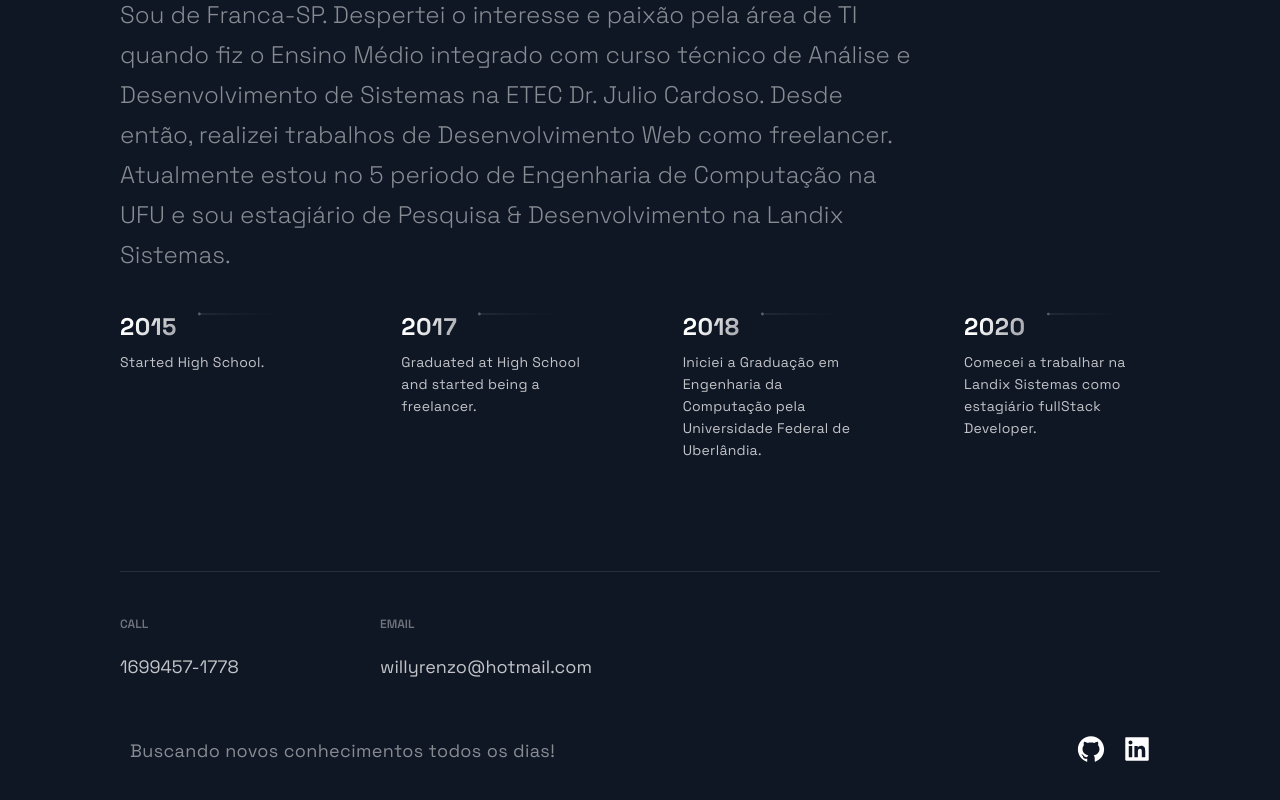
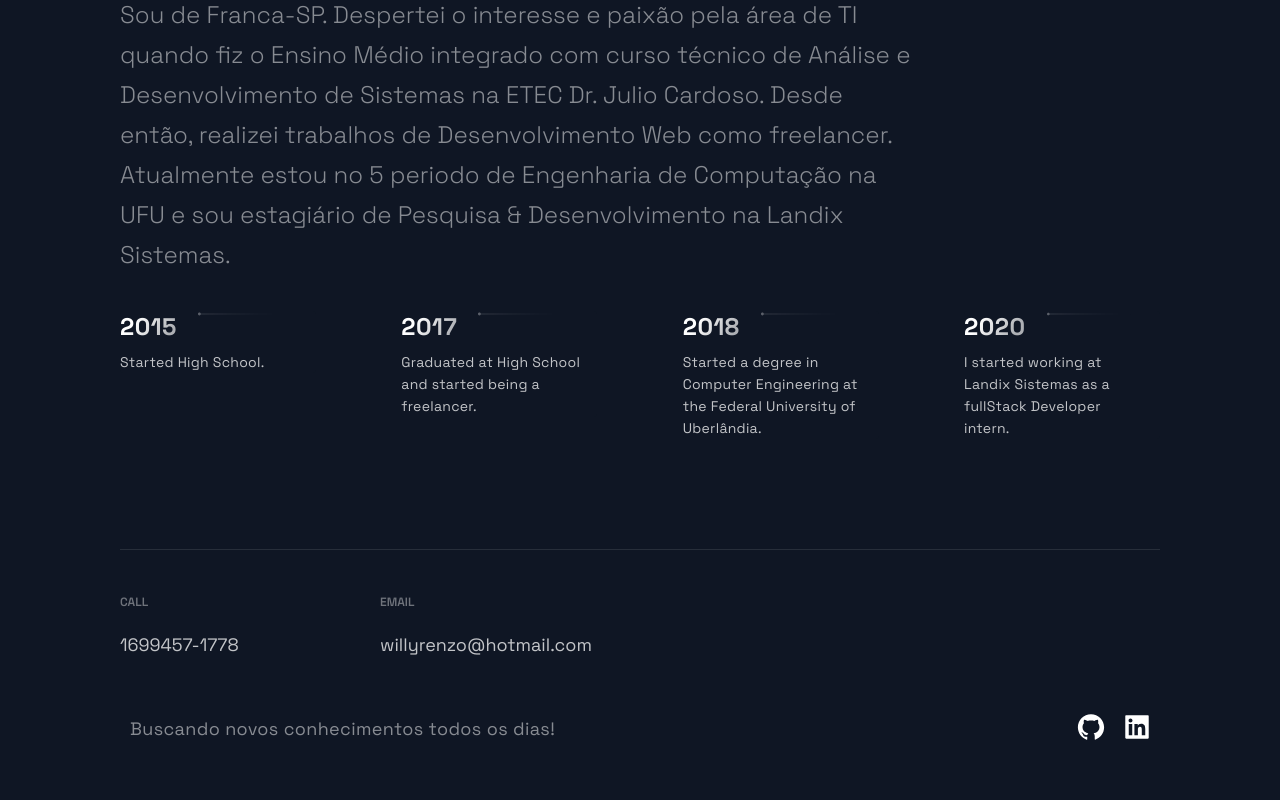
Before and after one commit to WillyRenzo/myportfolio, a Next.js app: page / in a window 1280 px wide. Shown: the part 1876-2676 px from the top of the page. Built offline with nearby package versions, Linux system fonts and the light colour scheme.

Commit message:
fix: fixing timeline text

```diff
--- a/src/constants/constants.js
+++ b/src/constants/constants.js
@@ -40,6 +40,6 @@ export const projects = [
 export const TimeLineData = [
   { year: 2015, text: 'Started High School.', },
   { year: 2017, text: 'Graduated at High School and started being a freelancer.', },
-  { year: 2018, text: 'Iniciei a Graduação em Engenharia da Computação pela Universidade Federal de Uberlândia.', },
-  { year: 2020, text: 'Comecei a trabalhar na Landix Sistemas como estagiário fullStack Developer.', },
+  { year: 2018, text: 'Started a degree in Computer Engineering at the Federal University of Uberlândia.', },
+  { year: 2020, text: 'I started working at Landix Sistemas as a fullStack Developer intern.', },
 ];
```
